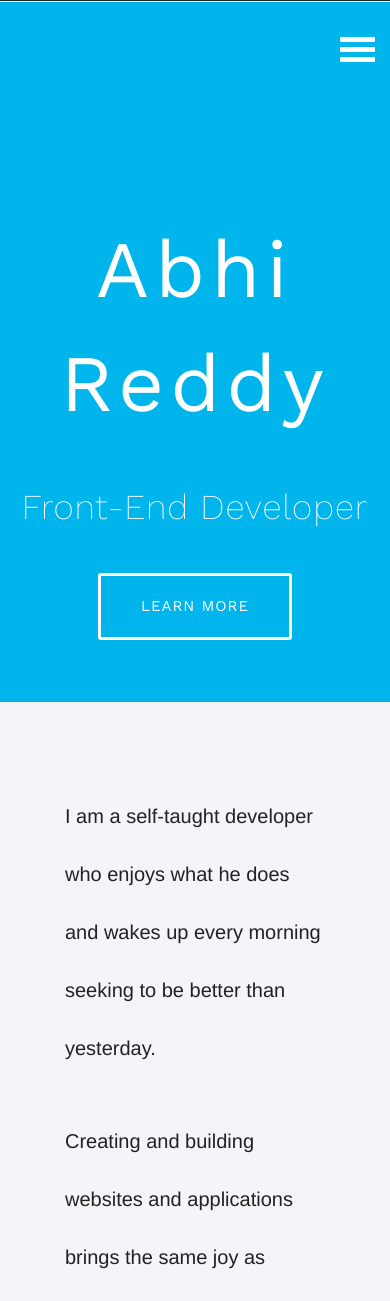
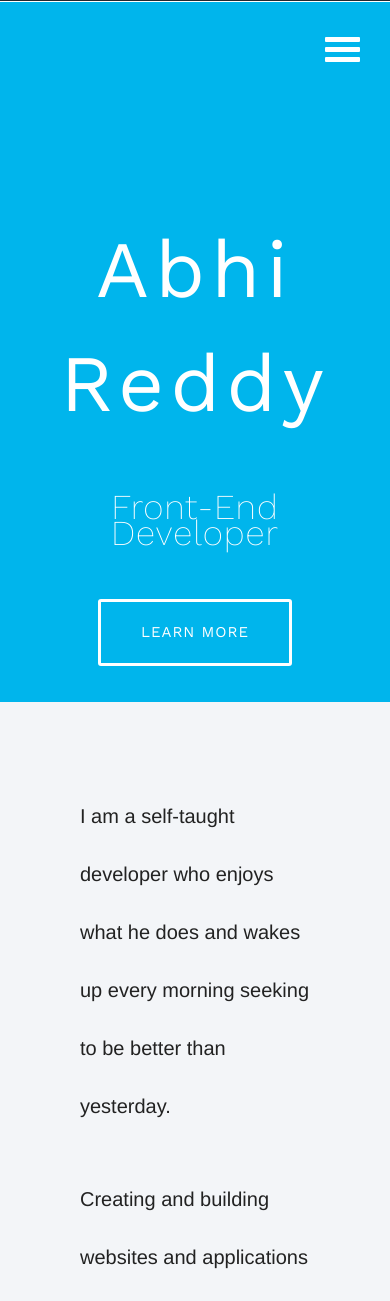
Before and after one commit to abhiram25/abhiram25.github.io, a PHP site: page / in a window 390 px wide. Shown: the top 1301 px of the page. Run offline with PHP 8.4, Linux system fonts and the light colour scheme; some libraries are stand-ins or nearby versions.

Commit message:
change row style

```diff
--- a/css/responsive.css
+++ b/css/responsive.css
@@ -26,4 +26,9 @@
    text-align: center;
   }
 
+  .row {
+  margin-left: 0 !important;
+  margin-right: 0  !important;
 }
+
+}
```
